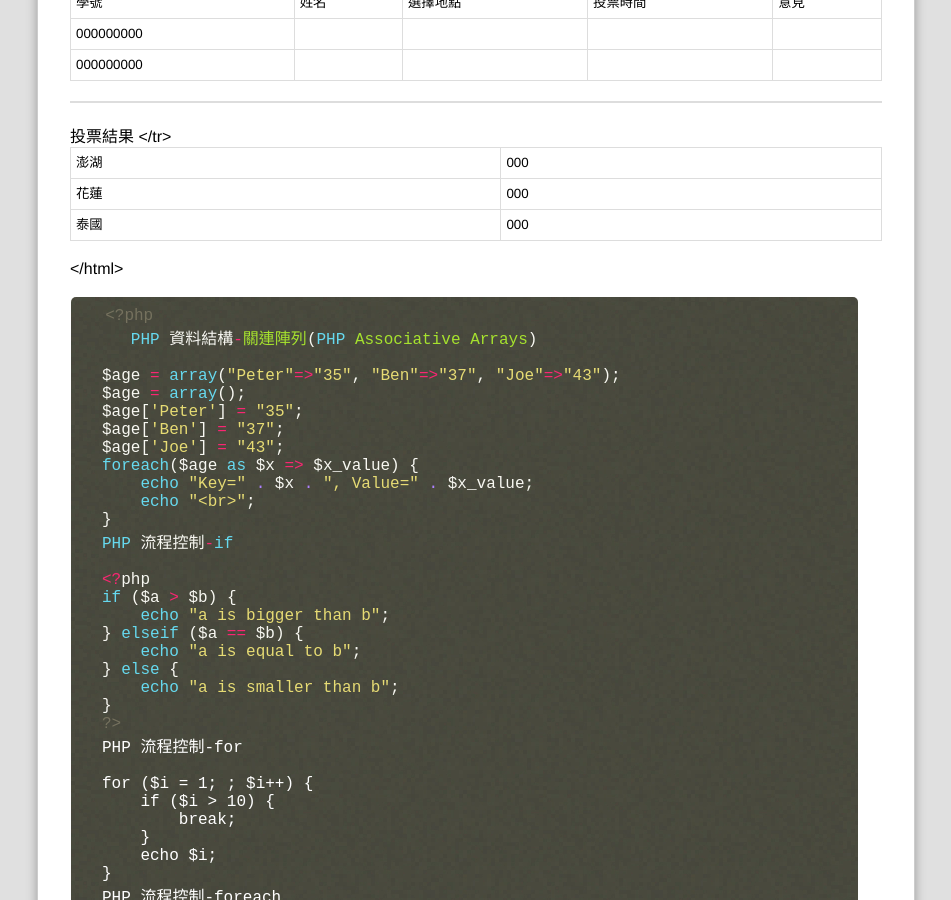
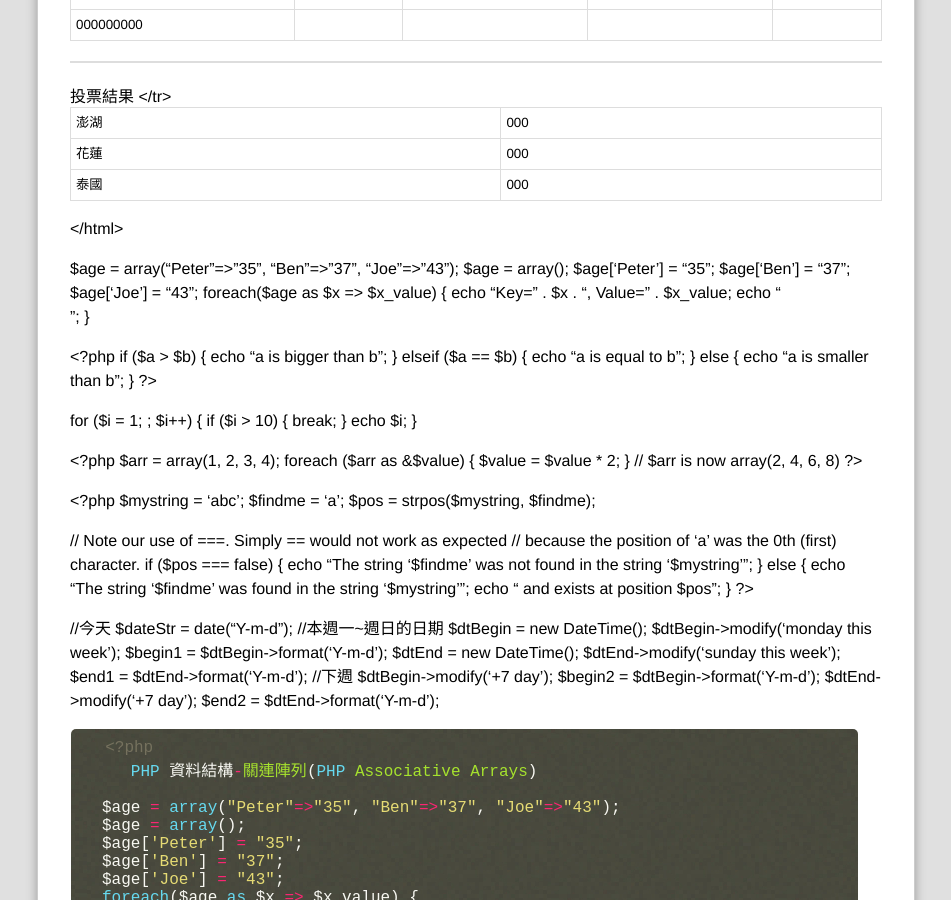
Before and after one commit to laoshay/webcourse, a Jekyll site: the page built from _posts/2017-10-25-Class6.md, in a window 1280 px wide and 900 px high, scrolled down 2278 px. Shown: the whole window, without its empty margins (18-969 px from the left). Built offline with Jekyll 4.4.1, drawn with Linux system fonts in a browser that asks for light colours; Markdown is read by kramdown in place of the engine named in the settings; comment, search, counter and statistics services are not loaded.

Commit message:
Update 2017-10-25-Class6.md

````diff
--- a/_posts/2017-10-25-Class6.md
+++ b/_posts/2017-10-25-Class6.md
@@ -293,6 +292,76 @@ list1.php(ver.1)
 </html>
 
 
+$age = array("Peter"=>"35", "Ben"=>"37", "Joe"=>"43");
+$age = array();
+$age['Peter'] = "35";
+$age['Ben'] = "37";
+$age['Joe'] = "43";
+foreach($age as $x => $x_value) {
+    echo "Key=" . $x . ", Value=" . $x_value;
+    echo "<br>";
+}
+
+
+<?php
+if ($a > $b) {
+    echo "a is bigger than b";
+} elseif ($a == $b) {
+    echo "a is equal to b";
+} else {
+    echo "a is smaller than b";
+}
+?>
+
+for ($i = 1; ; $i++) {
+    if ($i > 10) {
+        break;
+    }
+    echo $i;
+}
+
+
+<?php
+$arr = array(1, 2, 3, 4);
+foreach ($arr as &$value) {
+    $value = $value * 2;
+}
+// $arr is now array(2, 4, 6, 8)
+?>
+
+
+<?php
+$mystring = 'abc';
+$findme   = 'a';
+$pos = strpos($mystring, $findme);
+
+// Note our use of ===.  Simply == would not work as expected
+// because the position of 'a' was the 0th (first) character.
+if ($pos === false) {
+    echo "The string '$findme' was not found in the string '$mystring'";
+} else {
+    echo "The string '$findme' was found in the string '$mystring'";
+    echo " and exists at position $pos";
+}
+?>
+
+
+//今天
+$dateStr = date("Y-m-d");
+//本週一~週日的日期
+$dtBegin = new DateTime();
+$dtBegin->modify('monday this week');
+$begin1 = $dtBegin->format('Y-m-d');
+$dtEnd = new DateTime();
+$dtEnd->modify('sunday this week');
+$end1 = $dtEnd->format('Y-m-d');
+//下週
+$dtBegin->modify('+7 day');
+$begin2 = $dtBegin->format('Y-m-d');
+$dtEnd->modify('+7 day');
+$end2 = $dtEnd->format('Y-m-d');
+
+
 
 
 ```php
````
Also changed, not shown: other parts of _posts/2017-10-25-Class6.md (+0 -1 lines).
